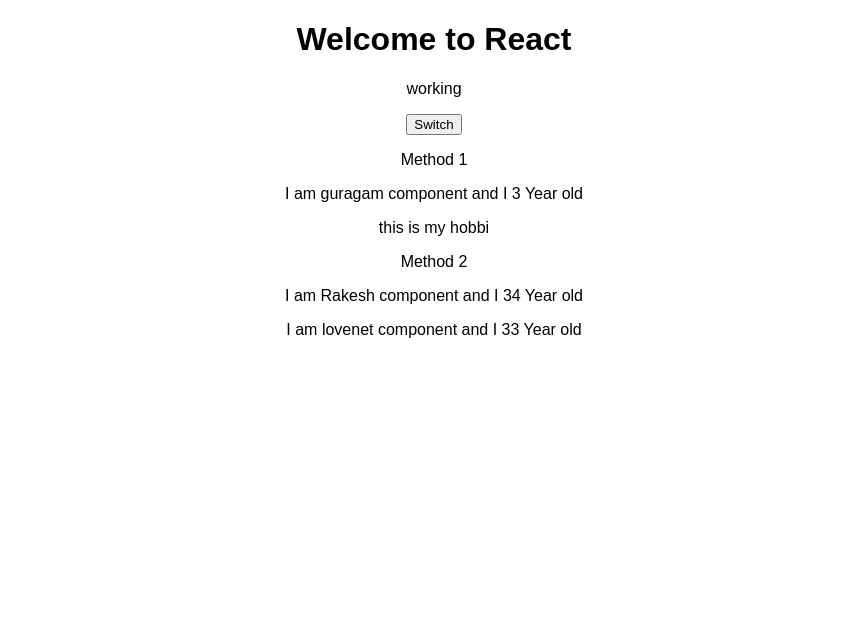
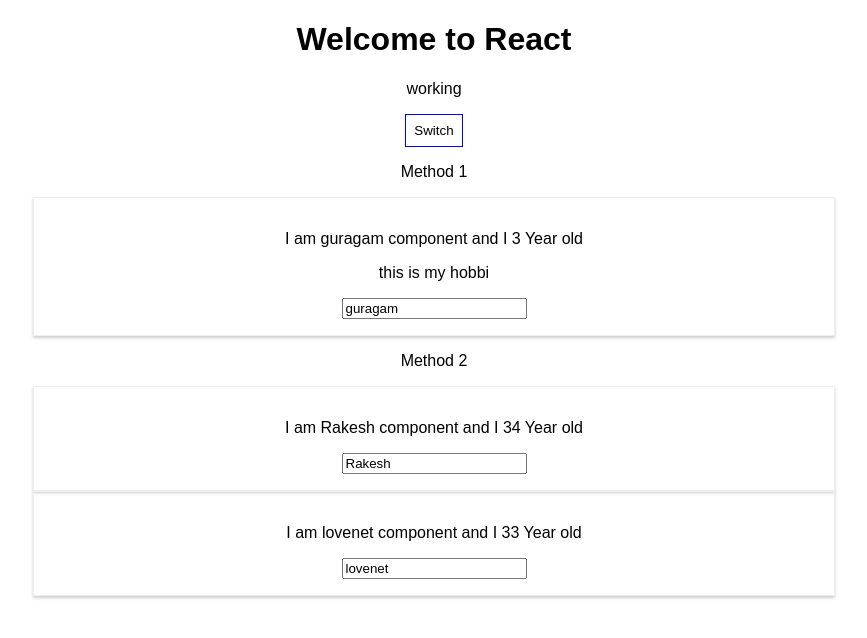
Before and after one commit to rkishir/react-complete-guide, a React (Create React App) app: page / in a window 1280 px wide. Shown: the top 638 px of the page, without its empty margins (206-1073 px from the left). Built offline with nearby package versions, Linux system fonts and the light colour scheme.

Commit message:
Two way binding and adding styles methods

```diff
--- a/src/App.js
+++ b/src/App.js
@@ -24,15 +24,41 @@ switchNameHandler = (newName)=>{
   })
 }
 
+nameChangeNameHandler = (event)=>{
+  // console.log(event);
+  this.setState({
+    persons:[
+      {name: "Rakesh",age:"40"},
+      {name:  event.target.value, age:"3"},
+      {name: "lovenet",age:"39"}
+    ]
+  })
+}
+
   render() {
+
+    const buttonStyle = {
+      backgroundColor: 'White',
+      font: 'inhert',
+      border: '1px solid blue',
+      padding: '8px',
+      cursor: 'pointer'
+
+    }
     return (
       <div className="App">
 
        <h1> Welcome to React</h1>
        <p>working</p>
-       <button onClick={this.switchNameHandler.bind(this,"Rakesh Kapoor")}>Switch</button>
+       <button style={buttonStyle} onClick={this.switchNameHandler.bind(this,"Rakesh Kapoor")}>Switch</button>
        <p>Method 1</p>
-       <Person name={this.state.persons[1].name} age={this.state.persons[1].age}  click={this.switchNameHandler.bind(this,"Guragam Kapoor")} > this is my hobbi</Person>
+       <Person
+       name={this.state.persons[1].name}
+       age={this.state.persons[1].age}
+       click={this.switchNameHandler.bind(this,"Guragam Kapoor")}
+       changed={this.nameChangeNameHandler}
+
+       > this is my hobbi</Person>
 
        <p>Method 2</p>
        <Person name={this.state.persons[0].name} age={this.state.persons[0].age} click={() => this.switchNameHandler("oh hoooo")}  />
--- /dev/null
+++ b/src/Person/Person.css
@@ -0,0 +1,3 @@
+.Person {
+    width: 60%; margin: auto; border: 1px solid #eeeeee; box-shadow: 0 2px 3px #cccccc; padding: 16px; text-align: center;
+}
--- a/src/Person/Person.js
+++ b/src/Person/Person.js
@@ -1,11 +1,13 @@
 import React from 'react';
+import Person from './Person.css'
 
 const person = (props) => {
     // return <p>I am Person component and I {Math.floor(Math.random()*30)} Year old</p>
     return (
-        <div>
+        <div className="Person">
             <p onClick={props.click}>I am  {props.name} component and I {props.age} Year old</p>
             <p>{props.children}</p>
+            <input type="text" onChange={props.changed} value={props.name}/>
         </div>
 
     );
```
